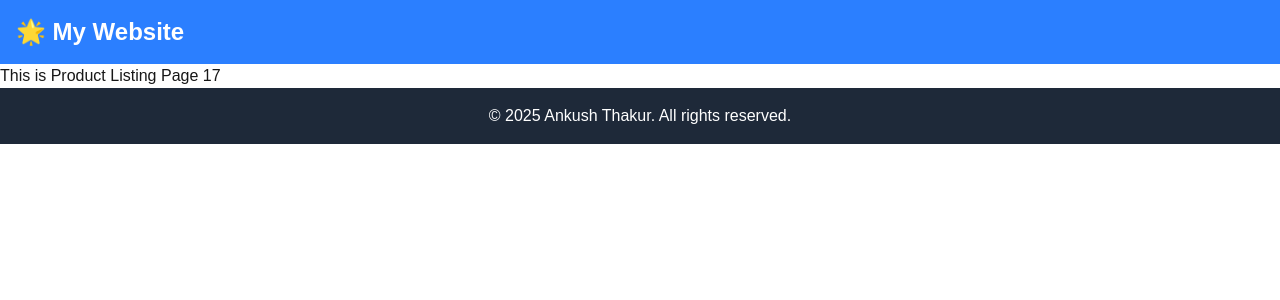
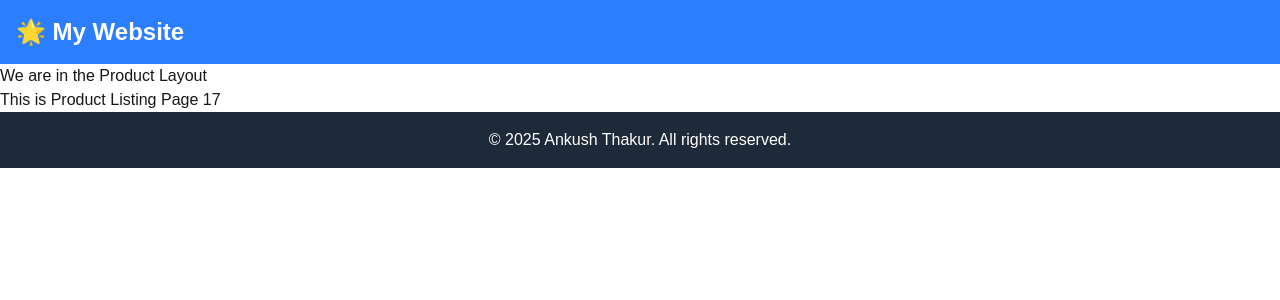
Before and after one commit to AnkushThakur08/NextJS-Course, a Next.js app in the folder 01firstapp/: page /products/17 in a window 1280 px wide. Shown: the top 300 px of the page. Built offline with nearby package versions, Linux system fonts and the light colour scheme.

Commit message:
Nested Layout

```diff
--- /dev/null
+++ b/01firstapp/src/app/products/[productId]/layout.tsx
@@ -0,0 +1,13 @@
+import React from "react";
+import { IChildrenProps } from "./type";
+
+const ProductLayout = ({ children }: IChildrenProps) => {
+  return (
+    <div>
+      <h1>We are in the Product Layout</h1>
+      {children}
+    </div>
+  );
+};
+
+export default ProductLayout;
```
Also changed, not shown: 01firstapp/src/app/products/[productId]/type.ts (+7 -3 lines), 1 other file (tests, documents, lock files or other folders).
